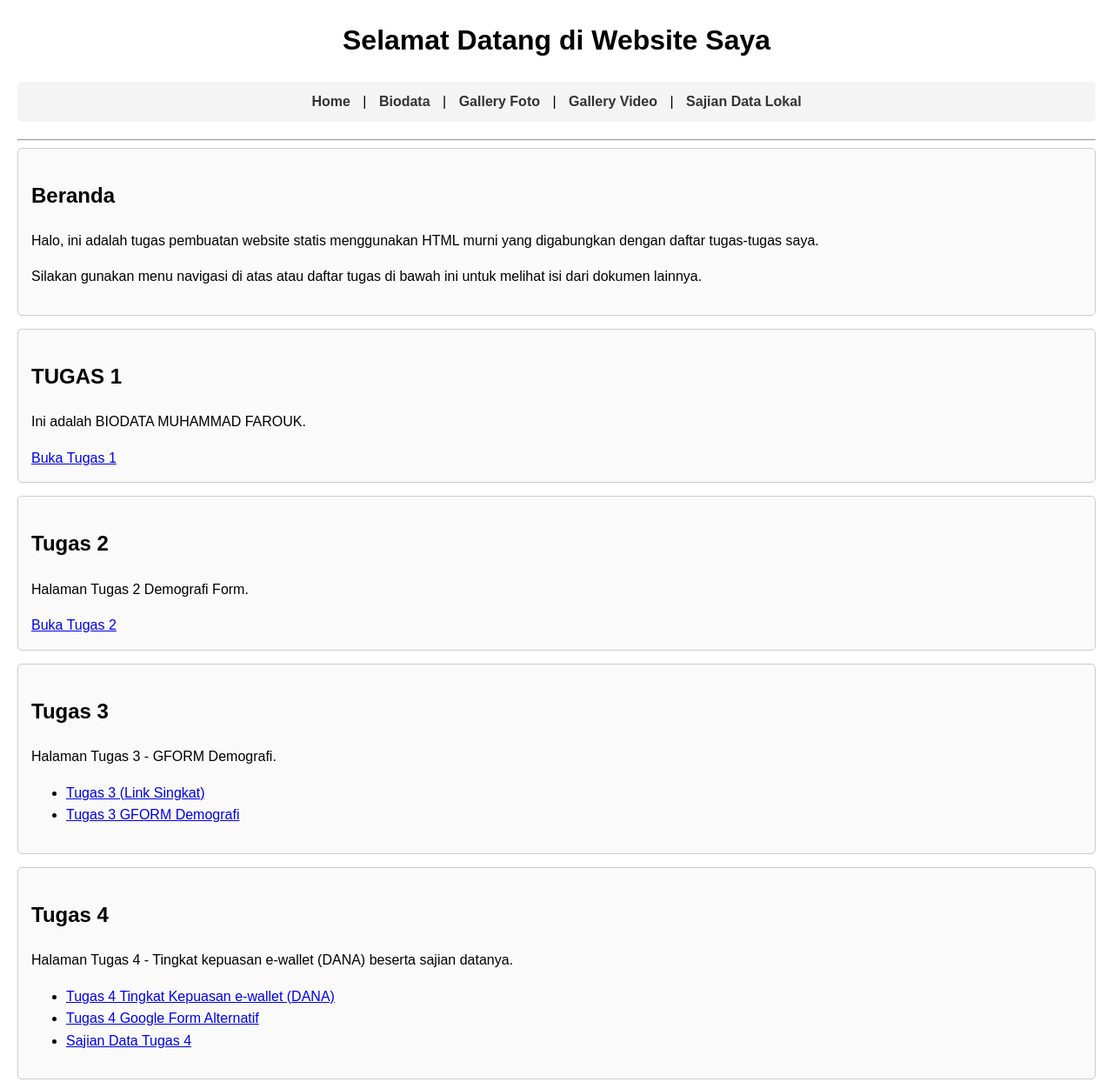
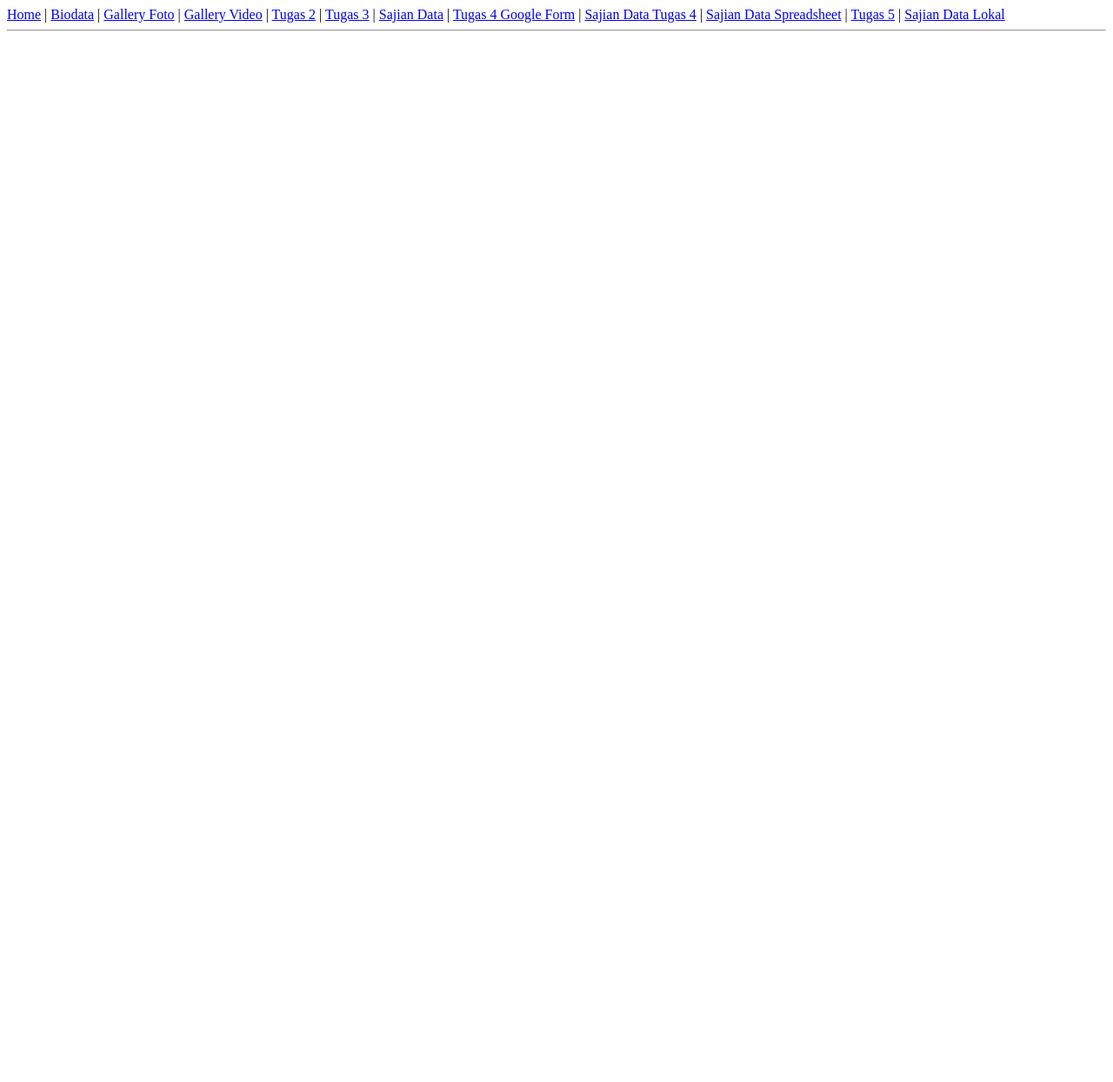
Before and after one commit to jastinimani05122004-prog/Jastin-Imani, a plain HTML site: page index.html in a window 1280 px wide. Shown: the top 1244 px of the page at 87% size. After the commit the page ends 800 px from the top, so only its background shows below. Drawn offline with Linux system fonts and the light colour scheme.

Commit message:
Update index.html

```diff
--- a/index.html
+++ b/index.html
@@ -1,115 +1,17 @@
-<!DOCTYPE html>
-<html lang="id">
-<head>
-    <meta charset="UTF-8">
-    <meta name="viewport" content="width=device-width, initial-scale=1.0">
-    <title>Halaman Utama - Tugas Web Muhammad Farouk</title>
-    <style>
-        /* Gaya CSS dasar agar tampilan lebih rapi dan mirip dengan portofolio */
-        body {
-            font-family: Arial, sans-serif;
-            margin: 20px;
-            line-height: 1.6;
-        }
-        header {
-            text-align: center;
-            margin-bottom: 20px;
-        }
-        nav {
-            margin-top: 15px;
-            padding: 10px;
-            background-color: #f4f4f4;
-            border-radius: 5px;
-        }
-        nav a {
-            margin: 0 10px;
-            text-decoration: none;
-            color: #333;
-            font-weight: bold;
-        }
-        nav a:hover {
-            text-decoration: underline;
-            color: blue;
-        }
-        .tugas-section {
-            border: 1px solid #ccc;
-            padding: 15px;
-            margin-bottom: 15px;
-            border-radius: 5px;
-            background-color: #fafafa;
-        }
-    </style>
-</head>
-<body>
 <header>
-        <h1>Selamat Datang di Website Saya</h1>
     <nav>
         <a href="index.html">Home</a> |
         <a href="biodata.html">Biodata</a> |
         <a href="gallery-foto.html">Gallery Foto</a> |
         <a href="gallery-video.html">Gallery Video</a> |
+        <a href="tugas 2.html">Tugas 2</a> |
+        <a href="https://forms.gle/rH4EfBoety2uH9J56" target="_blank">Tugas 3</a> |
+        <a href="https://datastudio.google.com/reporting/57b541ec-b696-4183-9198-2d6ffc0ceddd" target="_blank">Sajian Data</a> |
+        <a href="https://forms.gle/ud75FHdxEMFCjzH39" target="_blank">Tugas 4 Google Form</a> |
+        <a href="https://datastudio.google.com/reporting/1ec44c09-63df-4788-b325-cf30c3fdaca5" target="_blank">Sajian Data Tugas 4</a> |
+        <a href="https://docs.google.com/spreadsheets/d/1G5gV9a52uSQPSr0z0vttg_BN_yazRAXUFF895eDYERc/edit?usp=sharing" target="_blank">Sajian Data Spreadsheet</a> |
+        <a href="indextugas5.html">Tugas 5</a> |
         <a href="sajian data.html">Sajian Data Lokal</a>
     </nav>
 </header>
 <hr>
-
-    <main>
-        <section class="tugas-section">
-            <h2>Beranda</h2>
-            <p>Halo, ini adalah tugas pembuatan website statis menggunakan HTML murni yang digabungkan dengan daftar tugas-tugas saya.</p>
-            <p>Silakan gunakan menu navigasi di atas atau daftar tugas di bawah ini untuk melihat isi dari dokumen lainnya.</p>
-        </section>
-
-        <section class="tugas-section">
-            <h2>TUGAS 1</h2>
-            <p>Ini adalah BIODATA MUHAMMAD FAROUK.</p>
-            <a href="biodata.html">Buka Tugas 1</a>
-        </section>
-
-        <section class="tugas-section">
-            <h2>Tugas 2</h2>
-            <p>Halaman Tugas 2 Demografi Form.</p>
-            <a href="tugas 2.html">Buka Tugas 2</a>
-        </section>
-
-        <section class="tugas-section">
-            <h2>Tugas 3</h2>
-            <p>Halaman Tugas 3 - GFORM Demografi.</p>
-            <ul>
-                <li><a href="https://forms.gle/rH4EfBoety2uH9J56" target="_blank">Tugas 3 (Link Singkat)</a></li>
-                <li><a href="https://docs.google.com/forms/d/e/1FAIpQLSc7yOy9jesdlXMvZlUoC2cqbLQedJF_sJtl_WYA9dBbyIMd_Q/viewform?usp=header" target="_blank">Tugas 3 GFORM Demografi</a></li>
-            </ul>
-        </section>
-
-        <section class="tugas-section">
-            <h2>Tugas 4</h2>
-            <p>Halaman Tugas 4 - Tingkat kepuasan e-wallet (DANA) beserta sajian datanya.</p>
-            <ul>
-                <li><a href="https://forms.gle/Jff5mB4HK2Nt8xJ98" target="_blank">Tugas 4 Tingkat Kepuasan e-wallet (DANA)</a></li>
-                <li><a href="https://forms.gle/ud75FHdxEMFCjzH39" target="_blank">Tugas 4 Google Form Alternatif</a></li>
-                <li><a href="https://datastudio.google.com/reporting/1ec44c09-63df-4788-b325-cf30c3fdaca5" target="_blank">Sajian Data Tugas 4</a></li>
-            </ul>
-        </section>
-
-        <section class="tugas-section">
-            <h2>Tugas 5</h2>
-            <p>Halaman Tugas 5.</p>
-            <a href="indextugas5.html">TEKAN LANJUTKAN</a>
-        </section>
-
-        <section class="tugas-section">
-            <h2>Tugas Kelompok</h2>
-            <p>Halaman Tugas Kelompok.</p>
-            <a href="https://faroukmuhamad-gif.github.io/DEMO-TUGAS/" target="_blank">TEKAN LANJUTKAN</a>
-        </section>
-
-        <section class="tugas-section">
-            <h2>Sajian Data Tambahan</h2>
-            <ul>
-                <li><a href="https://datastudio.google.com/reporting/57b541ec-b696-4183-9198-2d6ffc0ceddd" target="_blank">Sajian Data Dashboard (Data Studio)</a></li>
-                <li><a href="https://docs.google.com/spreadsheets/d/1G5gV9a52uSQPSr0z0vttg_BN_yazRAXUFF895eDYERc/edit?usp=sharing" target="_blank">Sajian Data Spreadsheet</a></li>
-            </ul>
-        </section>
-    </main>
-</body>
-</html>
```
Lines whose indentation alone changed are shown as unchanged.
